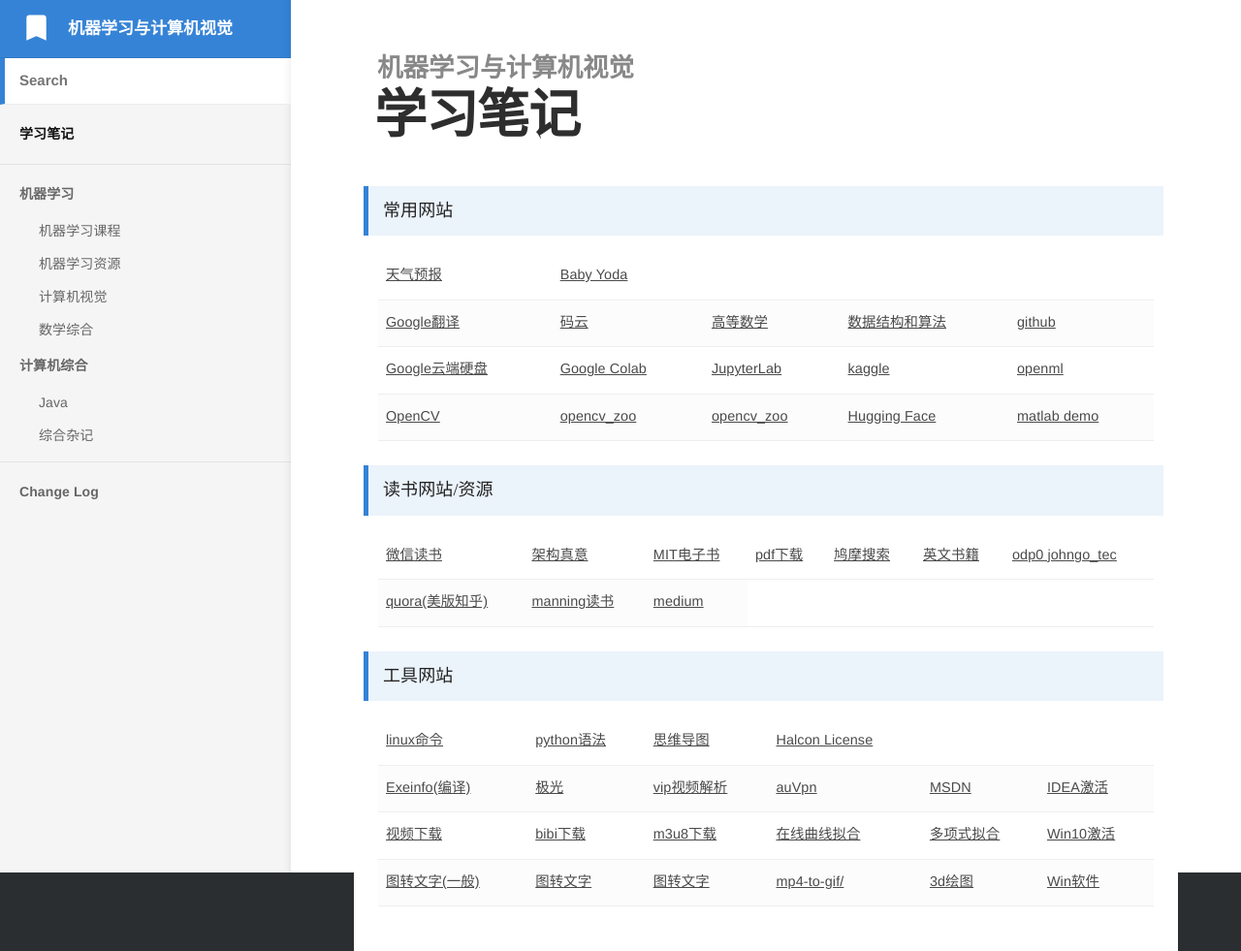
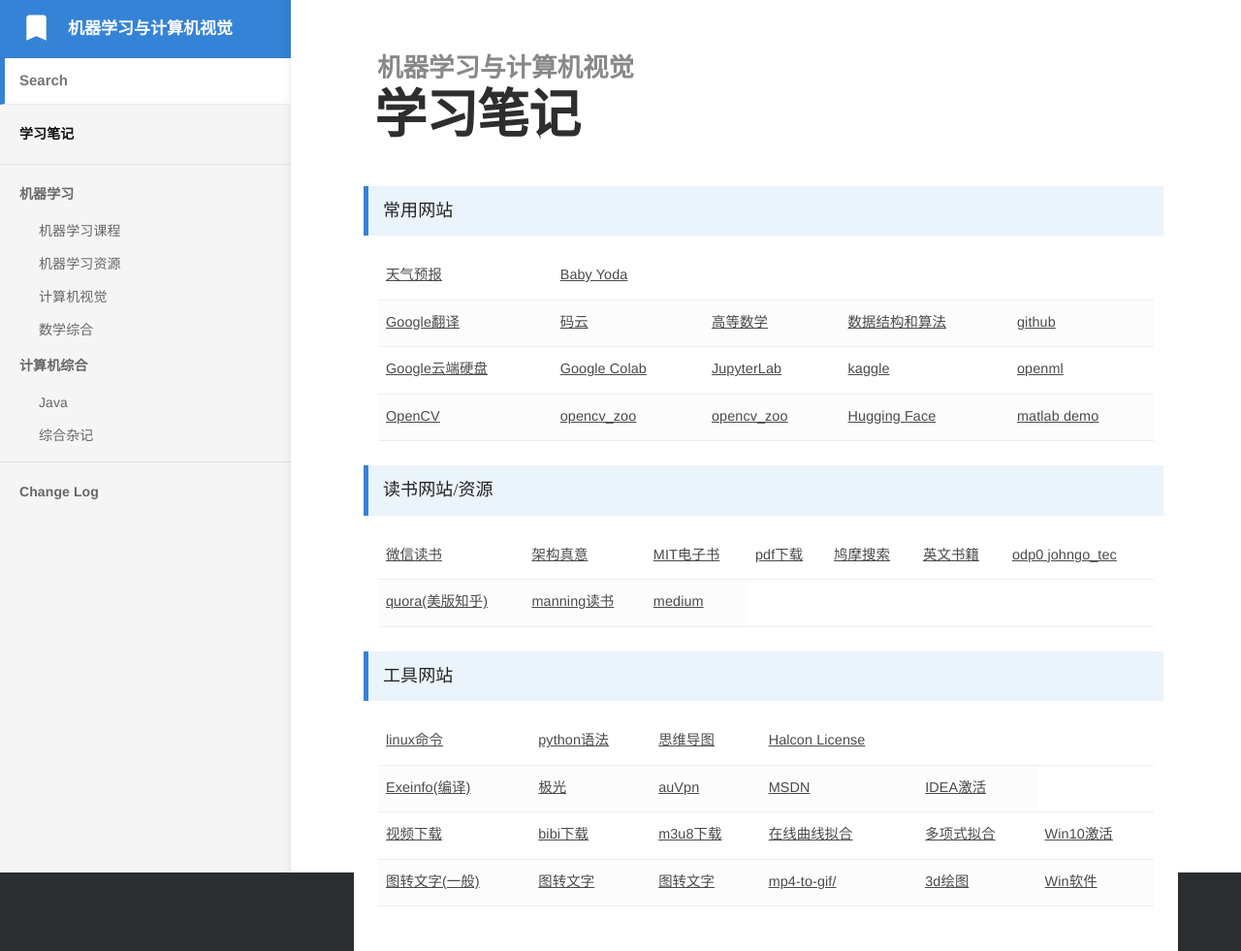
Before and after one commit to bashendixie/Machine_Learning_Notes, a Jekyll site: the page built from index.md, in a window 1280 px wide. Shown: the whole page at 97% size. Built offline with Jekyll 4.4.1, drawn with Linux system fonts in a browser that asks for light colours; some web fonts are replaced.

Commit message:
no message

```diff
--- a/index.md
+++ b/index.md
@@ -138,9 +138,6 @@
 				<a href="https://www.jiayouyabeijing.com/cn/?a=gi9cp" target="_blank">极光</a>
 			</td>
 			<td>
-				<a href="http://www.zhangyuxuan.com/" target="_blank">vip视频解析</a>
-			</td>
-			<td>
 				<a href="https://ausososo.space/zh-TW/help" target="_blank">auVpn</a>
 			</td>
 			<td>
```
